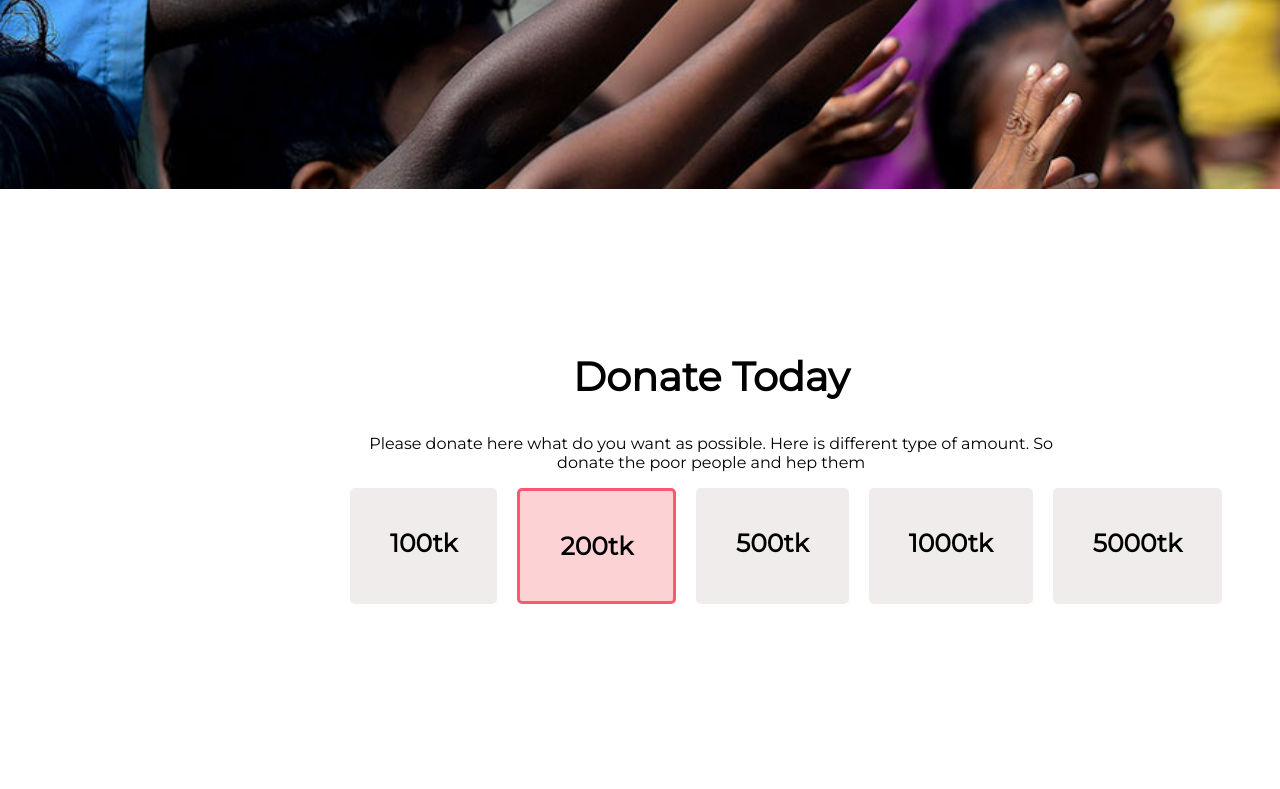
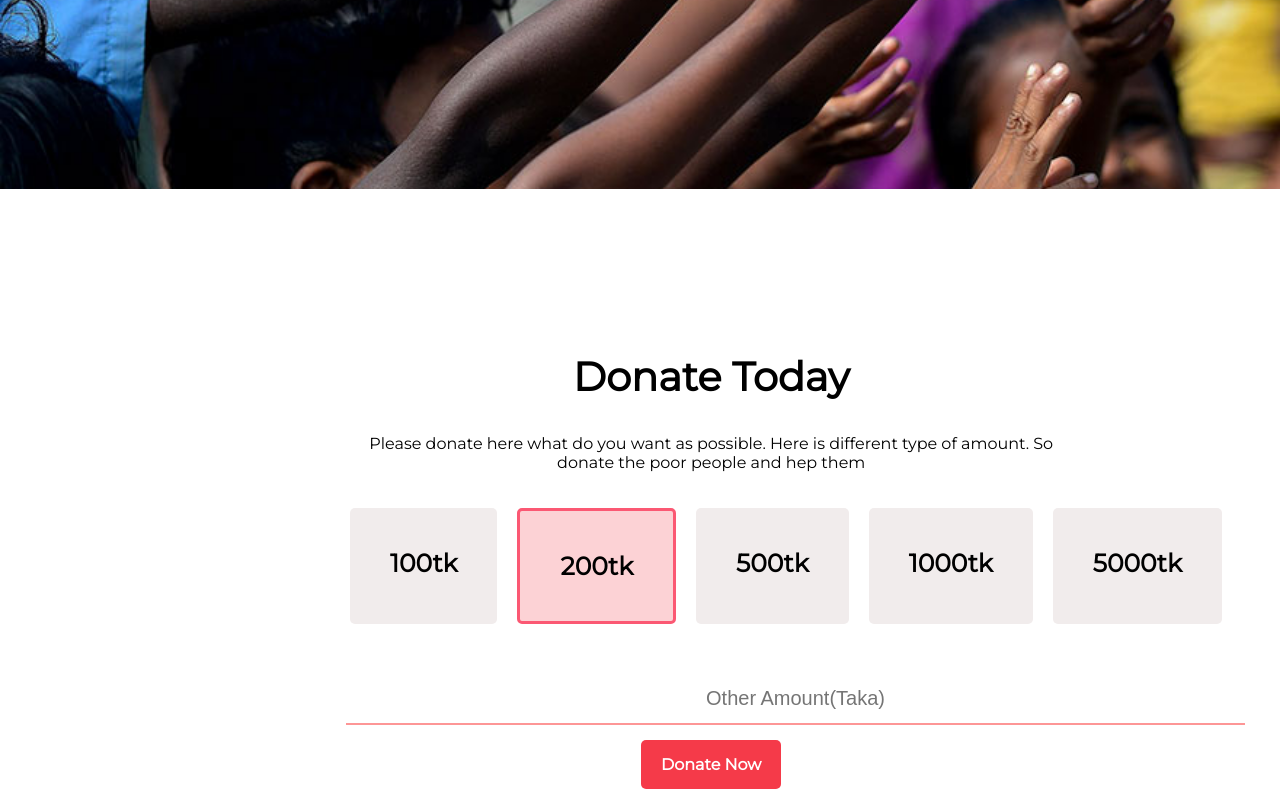
Before and after one commit to masudbhai05/donate-now, a plain HTML site: page index.html in a window 1280 px wide. Shown: the part 511-1300 px from the top of the page. Before the commit the page ends 1130 px from the top, so only its background shows below. Drawn offline with Linux system fonts and the light colour scheme.

Commit message:
donate section is finaly completed

```diff
--- a/index.html
+++ b/index.html
@@ -24,7 +24,7 @@
                 <p>We should help the poor people. They don't have more food and money.
                     We have to help then. So we have to
                     donate them by this site</p>
-                <a href="#"> Donate Now</a>
+                <a href="#" class="button"> Donate Now</a>
             </div>
         </section>
     </header>
@@ -44,6 +44,8 @@
                 <h1>1000tk</h1>
                 <h1>5000tk</h1>
             </div>
+            <input type="text" placeholder="Other Amount(Taka)" id="input-taka">
+            <a href="#" class="button"> Donate Now</a>
         </section>
         <!-- end donate today -->
     </main>
--- a/style.css
+++ b/style.css
@@ -26,7 +26,7 @@ body {
     margin-bottom: 40px;
 }
 
-.hero-section a {
+.button {
     text-decoration: none;
     background-color: #f53a49;
     padding: 15px 20px;
@@ -69,7 +69,7 @@ h1 {
     background-color: #f1ecec;
     border-radius: 5px;
     padding: 40px 40px;
-    margin: 0 10px;
+    margin: 20px 10px;
 }
 
 #taka-200 {
@@ -77,3 +77,12 @@ h1 {
     background-color: #fcd2d5;
 
 }
+
+#input-taka {
+    border: none;
+    border-bottom: 2px solid #fd9696;
+    font-size: 20px;
+    text-align: center;
+    padding: 13px 317px;
+    margin: 30px 6px;
+}
```
